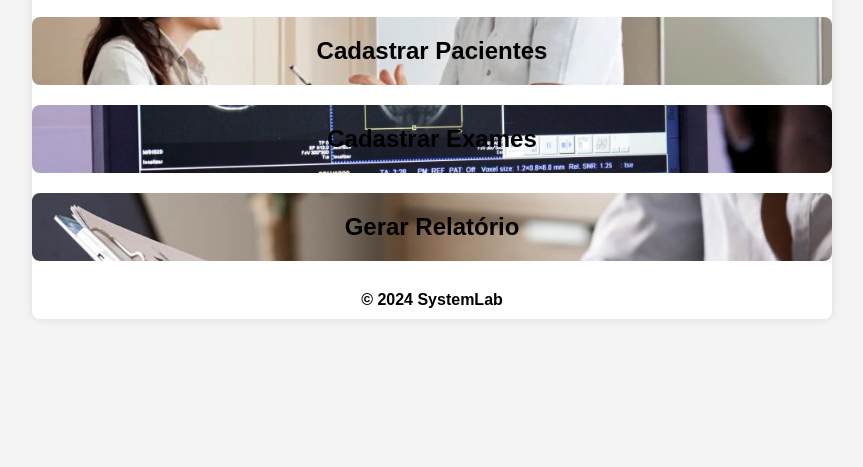
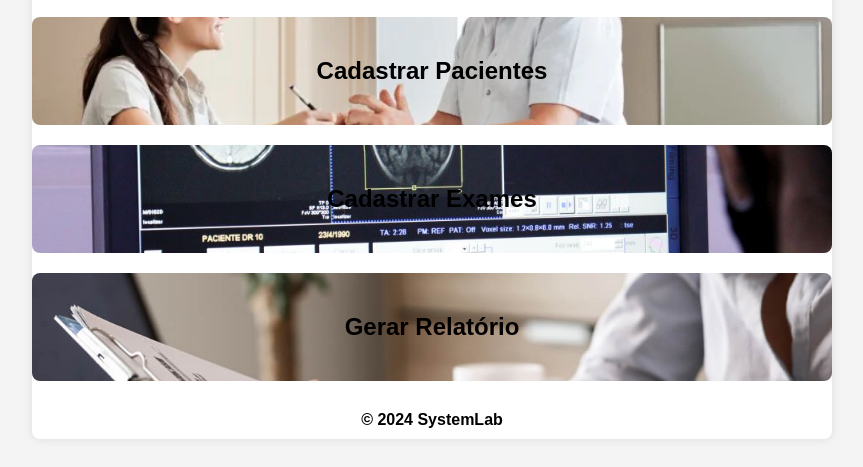
Before and after one commit to CoderRocha/wl-projeto, a website: page pages/home.html in a window 1280 px wide. Shown: the part 205-672 px from the top of the page, without its empty margins (208-1071 px from the left). Drawn offline with Linux system fonts and the light colour scheme.

Commit message:
changed imgs sizes

```diff
--- a/css/style.css
+++ b/css/style.css
@@ -103,7 +103,7 @@ nav ul {
     background-size: cover;
     background-position: center;
     color: #fff;
-    padding: 20px;
+    padding: 40px;
     text-align: center;
     border-radius: 8px;
     margin: 20px 0;
@@ -114,7 +114,7 @@ nav ul {
     background-size: cover;
     background-position: center;
     color: #fff;
-    padding: 20px;
+    padding: 40px;
     text-align: center;
     border-radius: 8px;
     margin: 20px 0;
@@ -125,7 +125,7 @@ nav ul {
     background-size: cover;
     background-position: center;
     color: #fff;
-    padding: 20px;
+    padding: 40px;
     text-align: center;
     border-radius: 8px;
     margin: 20px 0;
```
